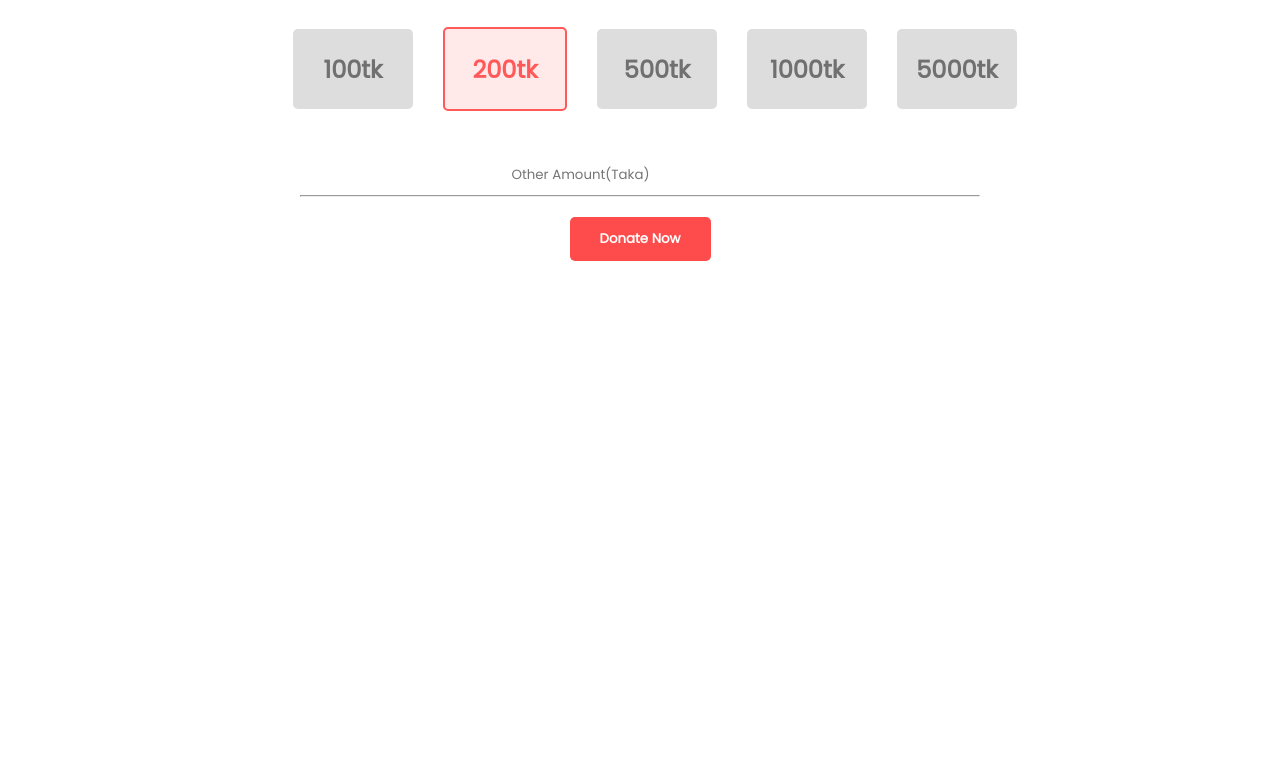
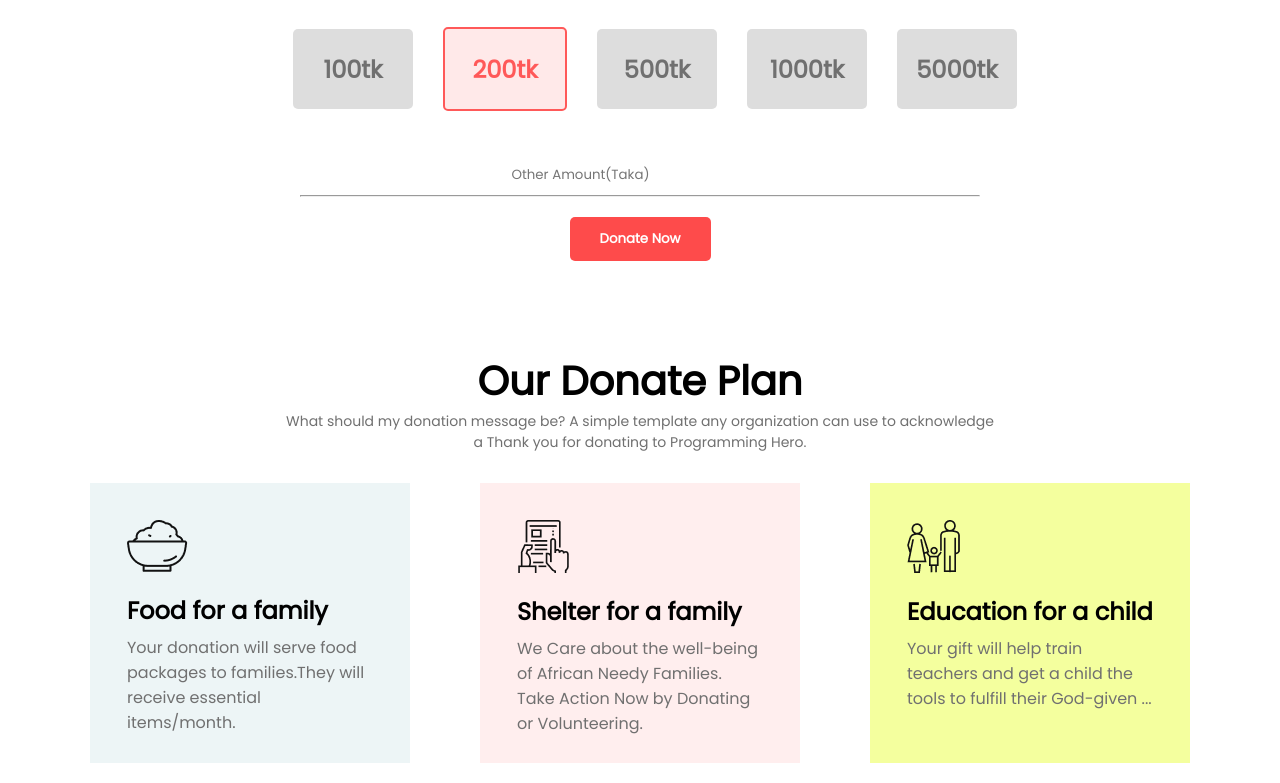
Before and after one commit to SaykatGhosh/Donate-Today, a plain HTML site: page index.html in a window 1280 px wide. Shown: the part 975-1758 px from the top of the page. Before the commit the page ends 1261 px from the top, so only its background shows below. Drawn offline with Linux system fonts and the light colour scheme.

Commit message:
Donate plan End>

```diff
--- a/index.html
+++ b/index.html
@@ -60,10 +60,43 @@
                     <button class="btn-style">Donate Now</button>
                 </div>
             </div>
-
         </div>
     </section>
     <!-- Money Sction End  -->
+    <!-- Donate plan Start -->
+    <section>
+        <div class="donate-plan-container">
+            <div class="section-header">
+                <h1 class="section-title">Our Donate Plan</h1>
+                <p class="section-description"> What should my donation message be?
+                    A simple template any organization can use to acknowledge <br> a Thank you for donating to
+                    Programming
+                    Hero.
+                </p>
+            </div>
+        </div>
+        <div class="donate-plan-card">
+            <div class="card card-design-1">
+                <img class="card-image" src="images/food.png" alt="">
+                <h3 class="card-title">Food for a family</h3>
+                <p class="card-description">Your donation will serve food packages to families.They will receive
+                    essential items/month. </p>
+            </div>
+            <div class="card card-design-2">
+                <img class="card-image" src="images/Frame-1.png" alt="">
+                <h3 class="card-title">Shelter for a family</h3>
+                <p class="card-description">We Care about the well-being of African Needy Families. Take Action Now by
+                    Donating or Volunteering. </p>
+            </div>
+            <div class="card card-design-3">
+                <img class="card-image" src="images/shelter.png" alt="">
+                <h3 class="card-title">Education for a child</h3>
+                <p class="card-description">Your gift will help train teachers and get a child the tools to fulfill
+                    their God-given ... </p>
+            </div>
+        </div>
+    </section>
+    <!-- Donate plan End -->
 </body>
 
 </html>
--- a/style.css
+++ b/style.css
@@ -51,6 +51,8 @@
 }
 
 /* header section End */
+
+/* Money Donate  start*/
 
 .section-header {
     text-align: center;
@@ -111,3 +113,52 @@
     border: none;
     margin-bottom: 10px;
 }
+
+/* Money Donate  End*/
+
+/* Donate plan card Start */
+
+
+.donate-plan-card {
+    margin: 20px;
+    display: flex;
+    justify-content: space-evenly;
+    align-items: center;
+}
+
+.card {
+    width: 260px;
+    height: 220px;
+    padding: 30px;
+
+}
+
+.card-design-1 {
+    background-color: #4F9DA61A;
+}
+
+.card-design-2 {
+    background-color: #FF59591A;
+}
+
+.card-design-3 {
+    background: #eaff4886;
+}
+
+.card-image {
+    margin: 7px;
+}
+
+.card-title {
+    font-size: 24px;
+    margin: 7px;
+    font-weight: 600px;
+}
+
+.card-description {
+    font-size: 16px;
+    margin: 7px;
+    color: #707070;
+}
+
+/* Donate plan card End */
```
